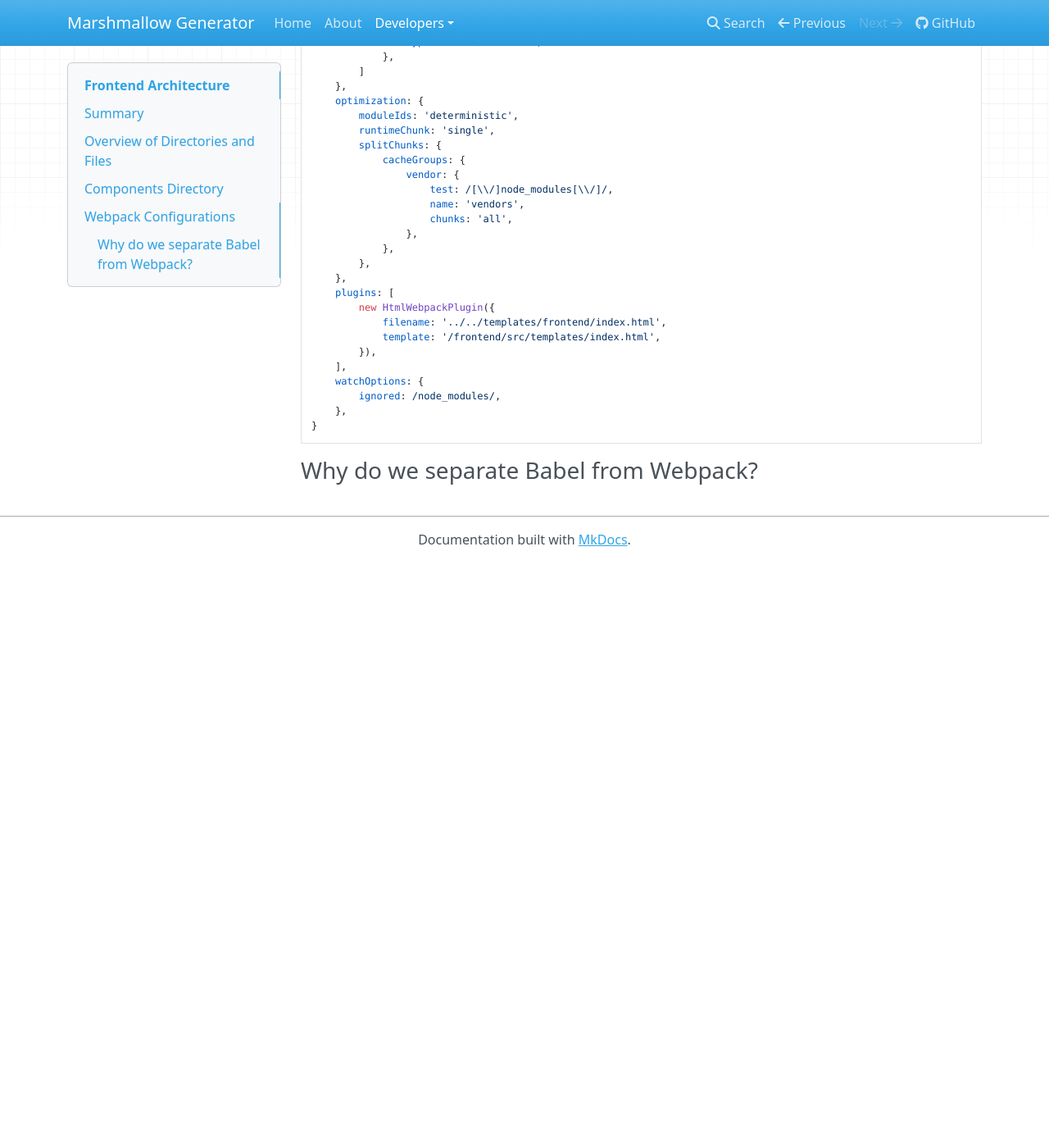
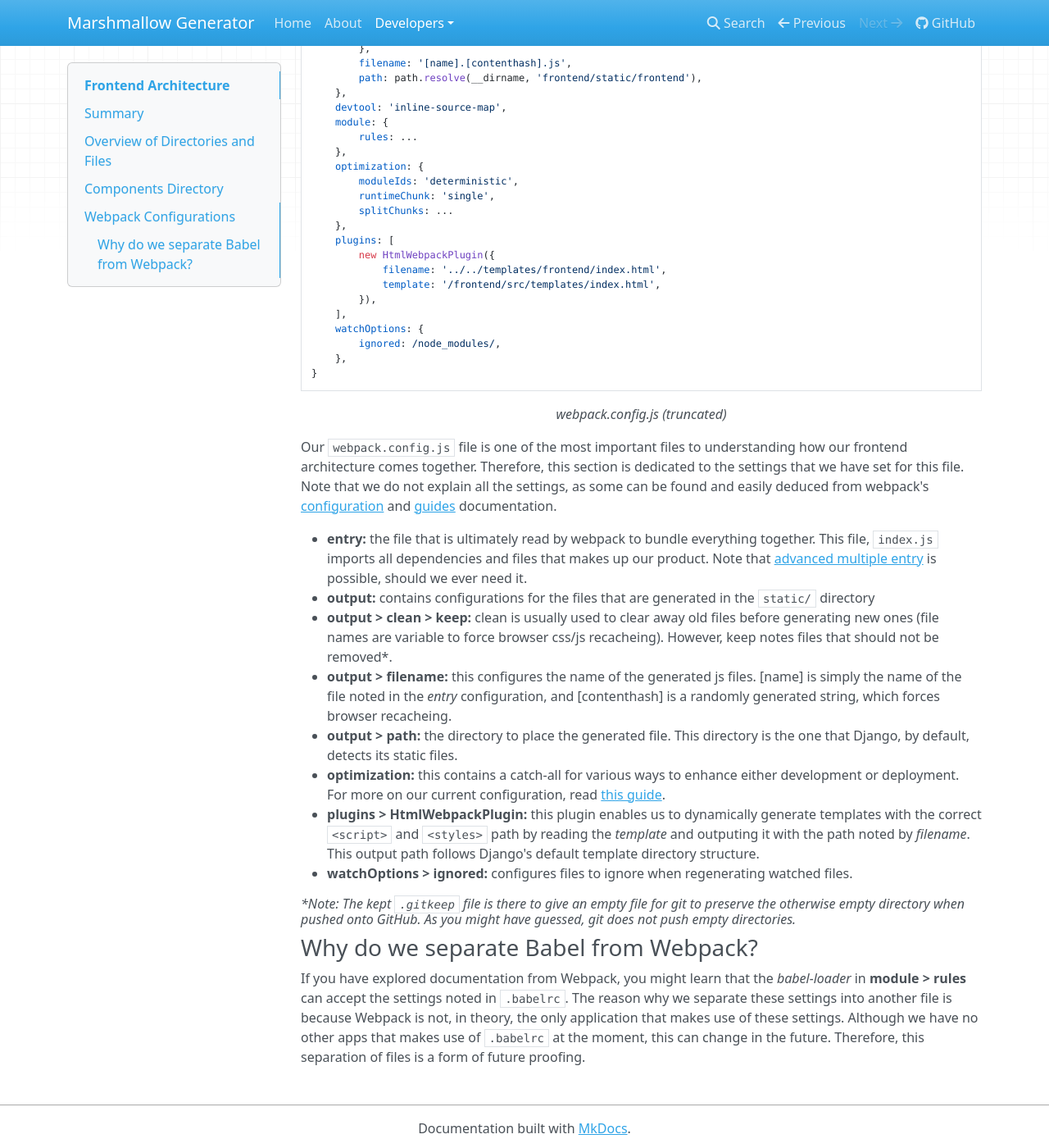
Before and after one commit to Aveline-art/CivicTechJobs-Documentation-Test, an MkDocs documentation site: the page built from docs/developer/frontend.md, in a window 1280 px wide and 1400 px high, scrolled down 2742 px. Shown: the whole window at 82% size. Built offline with MkDocs 1.6.1, drawn with Linux system fonts in a browser that asks for light colours; nearby versions of some CDN libraries; before the commit the page ends 3428 px from its top, so only the background shows below that; some of the changed text lies outside the part shown.

Commit message:
completed first draft

````diff
--- a/docs/developer/frontend.md
+++ b/docs/developer/frontend.md
@@ -78,11 +78,29 @@
 
 ## Components Directory
 
+```yml
+├── components/
+│   ├── Basics/
+│       ├── Colors.scss
+│       └── Titles.scss
+│   ├── Buttons/
+│       ├── Buttons.js
+│       └── Buttons.scss
+│   ├── Cards/
+│       ├── Cards.js
+│       └── Cards.scss
+│   └── <Components>/
+```
+*<p style="text-align: center;">A closer look at a theoretical expansion of the components directory</p>*
+
+The components directory contains our website components. Each directory in here represents a different class of components, such as `Buttons/`\* or `Cards/`\*. Within these directories are the files necessary that creates these components. Likewise, the special `Basics/` directory contains small css classes that are reused, but not, technically, components, such as text-size or text-colors.
+
+###### *\*Note: These files are capitalized to follow React convention for components. When making new components, please make sure to follow this convention. This convention is in place to help React differentiate between modules vs other types of imports.*
+
 ## Webpack Configurations
 
 ```javascript
-const path = require("path");
-const HtmlWebpackPlugin = require('html-webpack-plugin');
+...
 
 module.exports = {
     mode: 'development',
@@ -98,40 +116,12 @@
     },
     devtool: 'inline-source-map',
     module: {
-        rules: [
-            {
-                test: /\.js$/,
-                exclude: /node_modules/,
-                use: {
-                    loader: "babel-loader",
-                }
-            },
-            {
-                test: /\.s[ac]ss$/i,
-                use: [
-                    "style-loader",
-                    "css-loader",
-                    "sass-loader",
-                ],
-            },
-            {
-                test: /\.(png|svg|jpg|jpeg|gif)$/i,
-                type: 'asset/resource',
-            },
-        ]
+        rules: ...
     },
     optimization: {
         moduleIds: 'deterministic',
         runtimeChunk: 'single',
-        splitChunks: {
-            cacheGroups: {
-                vendor: {
-                    test: /[\\/]node_modules[\\/]/,
-                    name: 'vendors',
-                    chunks: 'all',
-                },
-            },
-        },
+        splitChunks: ...
     },
     plugins: [
         new HtmlWebpackPlugin({
@@ -144,5 +134,21 @@
     },
 }
 ```
+*<p style="text-align: center;">webpack.config.js (truncated)</p>*
+
+Our `webpack.config.js` file is one of the most important files to understanding how our frontend architecture comes together. Therefore, this section is dedicated to the settings that we have set for this file. Note that we do not explain all the settings, as some can be found and easily deduced from webpack's [configuration](https://webpack.js.org/configuration/) and [guides](https://webpack.js.org/guides/) documentation.
+
+- **entry:** the file that is ultimately read by webpack to bundle everything together. This file, `index.js` imports all dependencies and files that makes up our product. Note that [advanced multiple entry](https://webpack.js.org/guides/entry-advanced/) is possible, should we ever need it.
+- **output:** contains configurations for the files that are generated in the `static/` directory
+- **output > clean > keep:** clean is usually used to clear away old files before generating new ones (file names are variable to force browser css/js recacheing). However, keep notes files that should not be removed\*.
+- **output > filename:** this configures the name of the generated js files. [name] is simply the name of the file noted in the *entry* configuration, and [contenthash] is a randomly generated string, which forces browser recacheing.
+- **output > path:** the directory to place the generated file. This directory is the one that Django, by default, detects its static files.
+- **optimization:** this contains a catch-all for various ways to enhance either development or deployment. For more on our current configuration, read [this guide](https://webpack.js.org/guides/caching/).
+- **plugins > HtmlWebpackPlugin:** this plugin enables us to dynamically generate templates with the correct `<script>` and `<styles>` path by reading the *template* and outputing it with the path noted by *filename*. This output path follows Django's default template directory structure.
+- **watchOptions > ignored:** configures files to ignore when regenerating watched files.
+
+###### *\*Note: The kept `.gitkeep` file is there to give an empty file for git to preserve the otherwise empty directory when pushed onto GitHub. As you might have guessed, git does not push empty directories.*
 
 ### Why do we separate Babel from Webpack?
+
+If you have explored documentation from Webpack, you might learn that the *babel-loader* in **module > rules** can accept the settings noted in `.babelrc`. The reason why we separate these settings into another file is because Webpack is not, in theory, the only application that makes use of these settings. Although we have no other apps that makes use of `.babelrc` at the moment, this can change in the future. Therefore, this separation of files is a form of future proofing.
````
